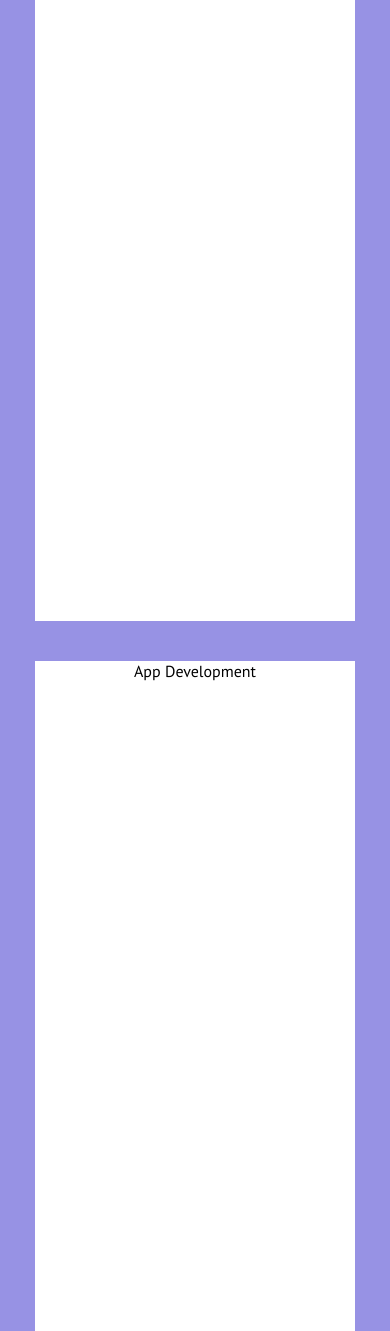
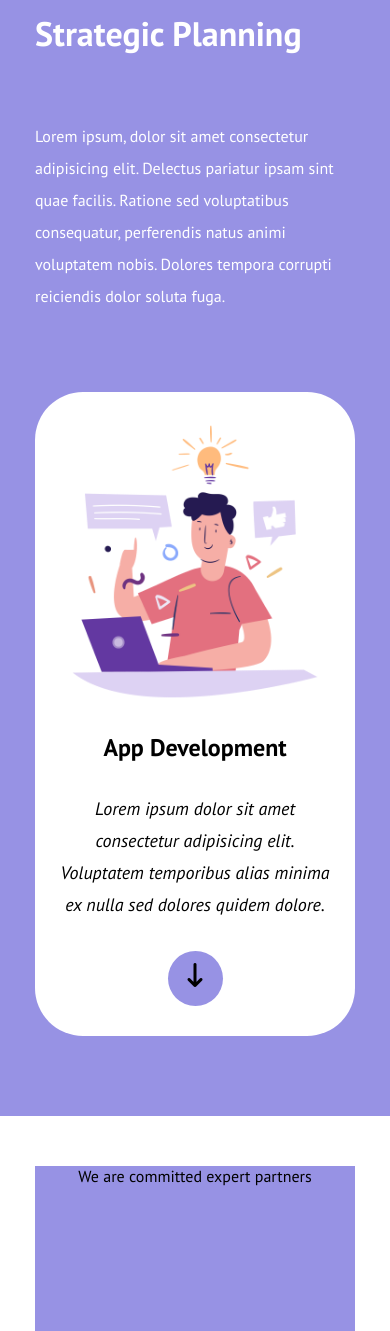
Before and after one commit to rebs-code/htmlcss-responsive-layout, a plain HTML site: page index.html in a window 390 px wide. Shown: the part 3220-4551 px from the top of the page. Drawn offline with Linux system fonts and the light colour scheme.

Commit message:
feat: second card mobile completed

```diff
--- a/css/style.css
+++ b/css/style.css
@@ -36,12 +36,20 @@ p {
     font-size: 24px;
 }
 
+.size-34px {
+    font-size: 34px;
+}
+
 .size-80px {
     font-size: 80px;
 }
 
 .bold {
     font-weight: 700;
+}
+
+.italic {
+    font-style: italic;
 }
 
 /* VARIABLES     */
@@ -80,16 +88,19 @@ p {
     background-color: var(--blue);
 }
 
+.bg-white {
+    background-color: white;
+}
+
 button {
     border-radius: 25px;
     padding: .9rem 3.125rem .9rem 3.125rem;
     border: none;
 }
 
-
-
 img {
     display: block;
+    width: 100%;
 }
 
 
@@ -156,7 +167,6 @@ nav i {
 }
 
 .section1 .card img {
-    width: 100%;
     margin: 0 auto;
 }
 
@@ -175,35 +185,58 @@ nav i {
     gap: 1.25rem;
     margin-bottom: 1.25rem;
     width: 100%;
-
 }
 
 /* SECOND SECTION */
 
-.section2 {
-    background-color: var(--violet);
-}
 
 .section2 .container {
     padding: 3.125rem 2.1875rem 5rem 2.1875rem;
     display: flex;
     flex-direction: column;
-    text-align: center;
     align-items: center;
     width: 100%;
     gap: 2.5rem;
 }
 
+/* second section left */
+
 .section2 .container .section2-left {
-    height: 990px;
-    background-color: white;
     width: 100%;
 }
 
+.section2 .container .section2-left img {
+    margin-bottom: 5rem;
+}
+
+.section2 .container .section2-left h2 {
+    margin-bottom: 4.0625rem;
+}
+
+.section2 .container .section2-left p {
+    margin-bottom: 2.5rem;
+}
+
+/* second section right */
+
 .section2 .container .section2-right {
-    height: 870px;
-    background-color: white;
     width: 100%;
+    border-radius: 3rem;
+    padding: 1.875rem 1.25rem 0 1.25rem;
+}
+
+.section2 .container .section2-right img, .section2 .container .section2-right h2, .section2 .container .section2-right p {
+    margin-bottom: 1.875rem;
+}
+
+.section2 .container .section2-right div {
+    margin-bottom: 1.875rem;
+    display: inline-block;
+    border-radius: 50%;
+    text-align: center;
+    width: 3.4375rem;
+    height: 3.4375rem;
+    line-height: 55px;
 }
 
 /* THIRD SECTION */
--- a/index.html
+++ b/index.html
@@ -9,8 +9,8 @@
     <link rel="stylesheet" href="https://cdnjs.cloudflare.com/ajax/libs/font-awesome/6.4.2/css/all.min.css" integrity="sha512-z3gLpd7yknf1YoNbCzqRKc4qyor8gaKU1qmn+CShxbuBusANI9QpRohGBreCFkKxLhei6S9CQXFEbbKuqLg0DA==" crossorigin="anonymous" referrerpolicy="no-referrer"/>
     <!-- google fonts - pt sans -->
     <link rel="preconnect" href="https://fonts.googleapis.com">
-<link rel="preconnect" href="https://fonts.gstatic.com" crossorigin>
-<link href="https://fonts.googleapis.com/css2?family=PT+Sans:wght@400;700&display=swap" rel="stylesheet">
+    <link rel="preconnect" href="https://fonts.gstatic.com" crossorigin>
+    <link href="https://fonts.googleapis.com/css2?family=PT+Sans:ital,wght@0,400;0,700;1,400&display=swap" rel="stylesheet">
 
     <title>Responsive Layout</title>
 </head>
@@ -66,10 +66,23 @@
         </section>
 
         <!-- SECTION 2 -->
-        <section class="section2">
+        <section class="section2 bg-violet">
             <div class="container">
-                <div class="section2-left">Strategic Planning</div>
-                <div class="section2-right">App Development</div>
+                <div class="section2-left">
+                    <img src="img/planning1.png" alt="woman planning">
+                    <h2 class="size-34px white">Strategic Planning</h2>
+                    <p class="white size-16px">
+                        Lorem ipsum, dolor sit amet consectetur adipisicing elit. Delectus pariatur ipsam sint quae facilis. Ratione sed voluptatibus consequatur, perferendis natus animi voluptatem nobis. Dolores tempora corrupti reiciendis dolor soluta fuga.
+                    </p>
+                </div>
+                <div class="section2-right align-center bg-white">
+                    <img src="img/planning2.png" alt="man with an idea">
+                    <h2>App Development</h2>
+                    <p class="italic size-18px">Lorem ipsum dolor sit amet consectetur adipisicing elit. Voluptatem temporibus alias minima ex nulla sed dolores quidem dolore.</p>
+                    <div class="bg-violet">
+                        <i class="fa-solid fa-arrow-down-long size-24px"></i>
+                    </div>
+                </div>
             </div>
         </section>
 
```
Also changed, not shown: img/planning1.png (added), img/planning2.png (added).
